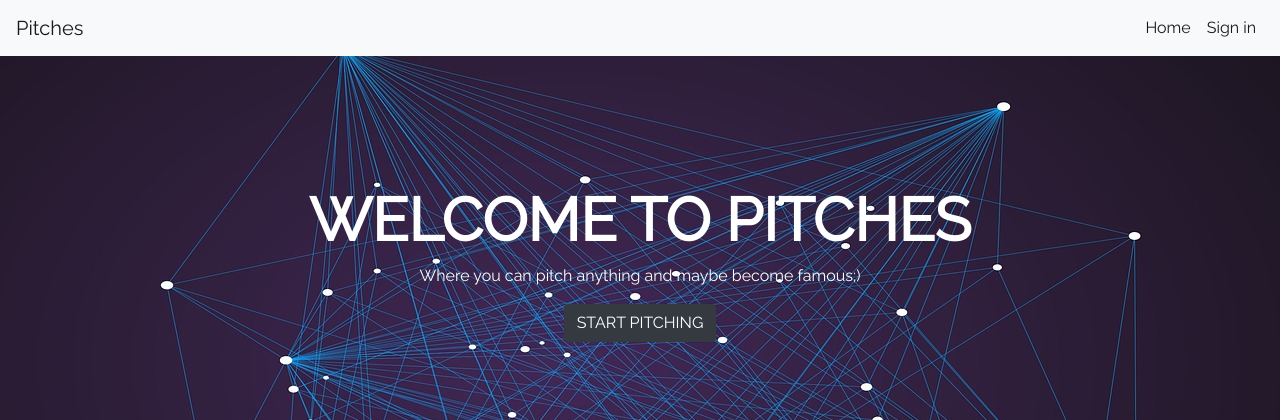
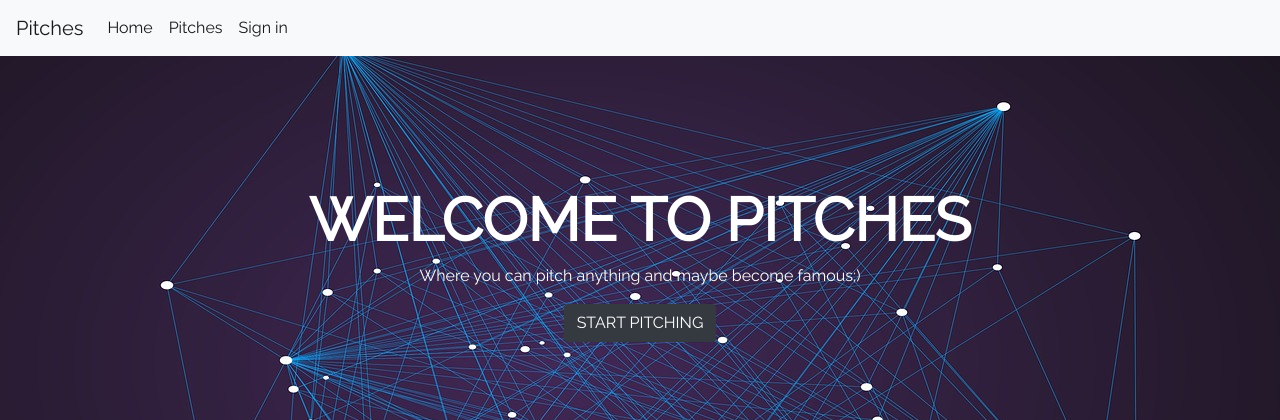
Before and after one commit to washucode/pitches, a Python web app: template app/templates/index.html in a window 1280 px wide. Shown: the top 420 px of the page. Run offline with Jinja, Linux system fonts and the light colour scheme; the template is opened without the code that fills it, so the values that code supplies are empty; some libraries are stand-ins or nearby versions.

Commit message:
edit navbar to enable collapse functionality

```diff
--- a/app/templates/all_pitches.html
+++ b/app/templates/all_pitches.html
@@ -2,13 +2,14 @@
 {% import 'macros.html' as macro %}
 {% block styles%}
     {{ super() }}
-    <!-- <link rel="stylesheet" href="{{url_for('static',filename='css/home.css')}}"> -->
+    <link rel="stylesheet" href="{{url_for('static',filename='css/style.css')}}">
 {% endblock %}
+
 
 {% block content %}
 {{super()}}
 <div class="home text-center ">
-  <h1>ALL PITCHES</h1>
+  <h2>ALL PITCHES</h2>
   {{macro.showPitch(general)}}
 
 </div>
--- a/app/templates/navbar.html
+++ b/app/templates/navbar.html
@@ -4,15 +4,7 @@
     <button class="navbar-toggler" type="button" data-toggle="collapse" data-target="#navbarSupportedContent" aria-controls="navbarSupportedContent" aria-expanded="false" aria-label="Toggle navigation">
         <span class="navbar-toggler-icon"></span>
     </button>
-    <div class="collapse navbar-collapse navbar-right" id="navbarNav">
-        <ul>
-
-
-        </ul>
-
-    </div>
-
-
+    <div class="collapse navbar-collapse " id="navbarSupportedContent">
 
         <ul class="nav navbar-nav navbar-right">
 
@@ -59,11 +51,14 @@
                     <a class="nav-link" href="{{url_for('main.profile')}}">Account</a><span class="sr-only"></span></a>
             </li>
             {%else%}
-        <li class="nav-item active">
+            <li class="nav-item navbar-nav active">
                 <a class="nav-link" href="/">Home <span class="sr-only"></span></a>
             </li>
+            <li class="nav-item navbar-nav active">
+                    <a class="nav-link" href="/all_pitches">Pitches<span class="sr-only"></span></a>
+            </li>
 
-        <li class="nav-item active">
+            <li class="nav-item navbar-nav active">
                 <a class="nav-link" href="{{url_for('auth.login')}}">Sign in<span class="sr-only"></span></a>
             </li>
             {%endif%}
```
Also changed, not shown: app/static/css/style.css (added, +33 -0 lines). Lines whose indentation alone changed are shown as unchanged.
